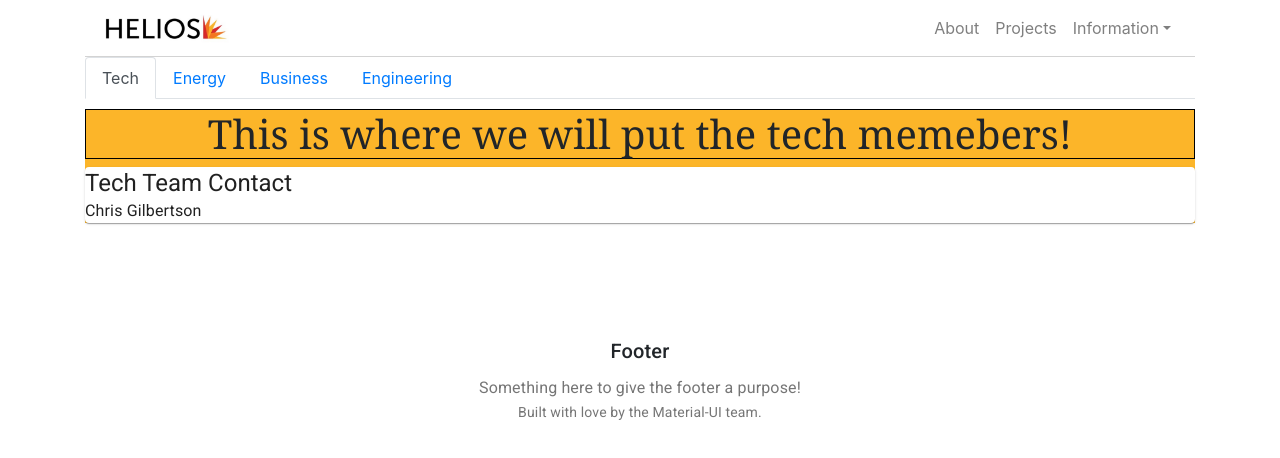
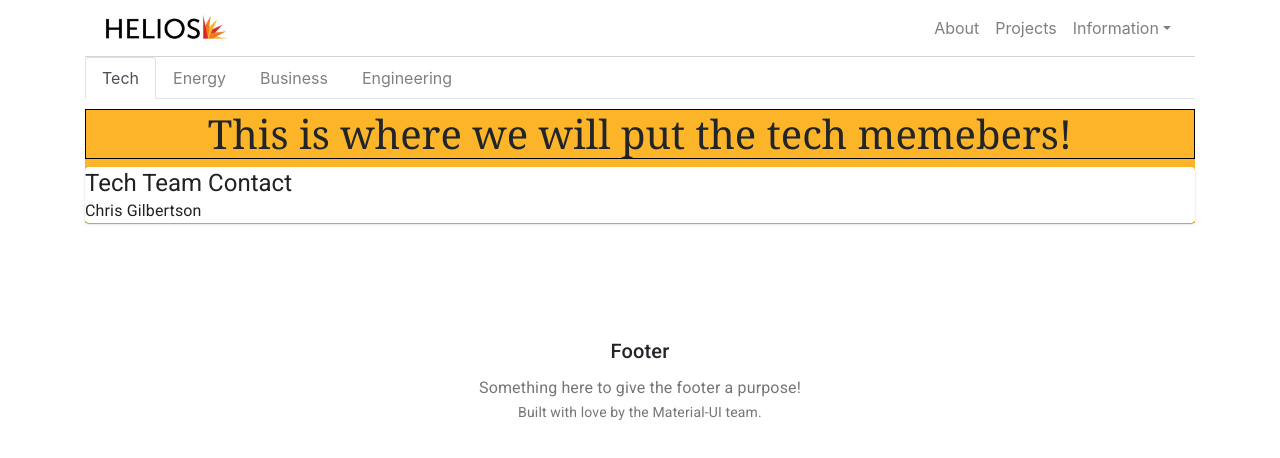
Before and after one commit to jstarfeldt/HeliosTechTeam, a React (Create React App) app: page /member in a window 1280 px wide. Shown: the top 458 px of the page. Built offline with nearby package versions, Linux system fonts and the light colour scheme.

Commit message:
sorryRyan

```diff
--- a/src/Page/Member/Member.jsx
+++ b/src/Page/Member/Member.jsx
@@ -16,7 +16,7 @@ export default function Member() {
   <Layout>
     <Container className="MemberContainer">
 
-	 <Tabs defaultActiveKey="Tech" id="uncontrolled-tab-example">
+	 <Tabs defaultActiveKey="Tech" id="uncontrolled-tab-example" className ="team-tabs">
 
 	 <Tab eventKey="Tech" title="Tech">
 	 <h1 className="TechPage">
@@ -31,11 +31,11 @@ export default function Member() {
 	 </Tab>
 
 
-	 <Tab eventKey="Energy" title="Energy">
-	 <h1 className="EnergyPage">
+	  <Tab eventKey="Energy" title="Energy">
+	    <h1 className="EnergyPage">
 		This is where we will put the Energy memebers!
      </h1>
-	 <Typography variant="h5" component="h3">
+	  <Typography variant="h5" component="h3">
             Energy Team Contact
           </Typography>
           <Typography component="p">ENERGY LEAD NAME</Typography>
--- a/src/Page/Member/Member.scss
+++ b/src/Page/Member/Member.scss
@@ -47,3 +47,10 @@
     margin-right: auto;
     margin-top: 10px
 }
+
+.team-tabs > a{
+    color: gray;
+}
+.team-tabs > a:hover{
+    color: black
+}
```
